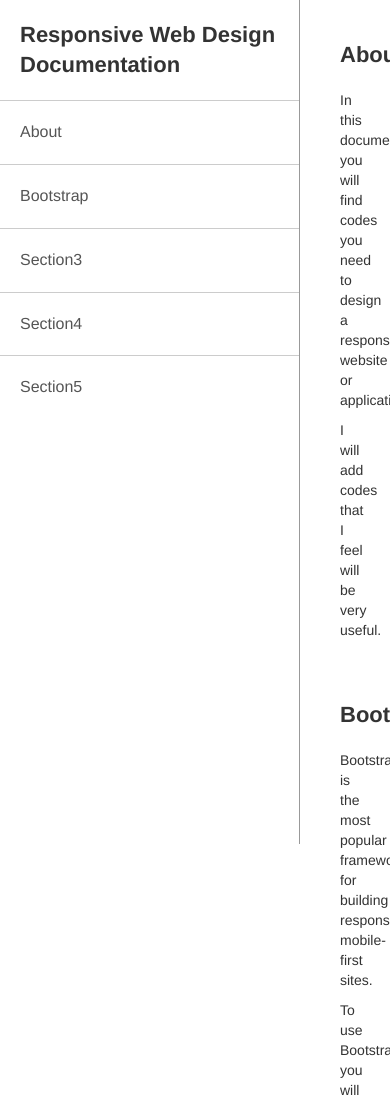
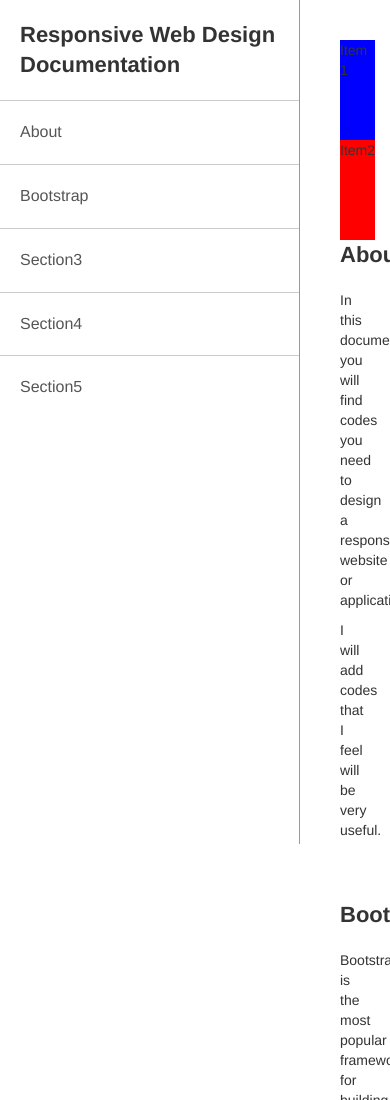
Before and after one commit to aroblesgalit/technicalDocumentationPage, a plain HTML site: page index.html in a window 390 px wide. Shown: the top 1100 px of the page. Drawn offline with nearby package versions, Linux system fonts and the light colour scheme.

Commit message:
practiced with grid css

```diff
--- a/css/main.css
+++ b/css/main.css
@@ -64,3 +64,32 @@ body {
 pre {
     margin-bottom: 20px;
 }
+
+.grid-container {
+    background-color: #ccc;
+    width: 100%;
+    height: 200px;
+    display: grid;
+    grid-template-columns: 100px 1fr ;
+}
+
+.grid-item-1 {
+    background-color: blue;
+    grid-column: 1 / 2;
+}
+
+.grid-item-2 {
+    background-color: red;
+    grid-column: 2 / 3;
+}
+
+@media only screen and (max-width: 900px) {
+    .grid-container {
+        grid-template-columns: 1fr;
+        grid-template-rows: 100px 1fr;
+    }
+    .grid-item-2 {
+        grid-column: 1 / 2;
+        grid-row: 2 / 3;
+    }
+}
--- a/index.html
+++ b/index.html
@@ -28,6 +28,10 @@
     </nav>
 
     <main id="main-doc">
+        <section class="grid-container">
+            <div class="grid-item-1">Item 1</div>
+            <div class="grid-item-2">Item2</div>
+        </section>
         <section id="About" class="main-section">
             <header>About</header>
             <p>In this documentation, you will find codes you need to design a responsive website or application.</p>
```
